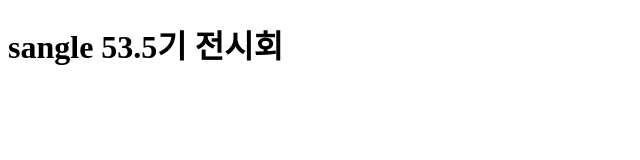
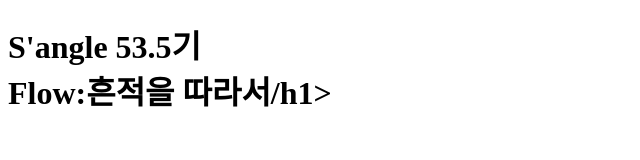
Before and after one commit to hayeon000000/sangle53.5, a plain HTML site: page index.html in a window 1280 px wide. Shown: the whole page, without its empty margins (0-640 px from the left). Drawn offline with Linux system fonts and the light colour scheme.

Commit message:
전시 제목 추가

```diff
--- a/index.html
+++ b/index.html
@@ -6,6 +6,6 @@
     <title>sangle 53.5기 정기 전시회</title>
 </head>
 <body>
-    <h1>sangle 53.5기 전시회</h1>
+    <h1>S'angle 53.5기 <br> Flow:흔적을 따라서/h1>
 </body>
 </html>
```
